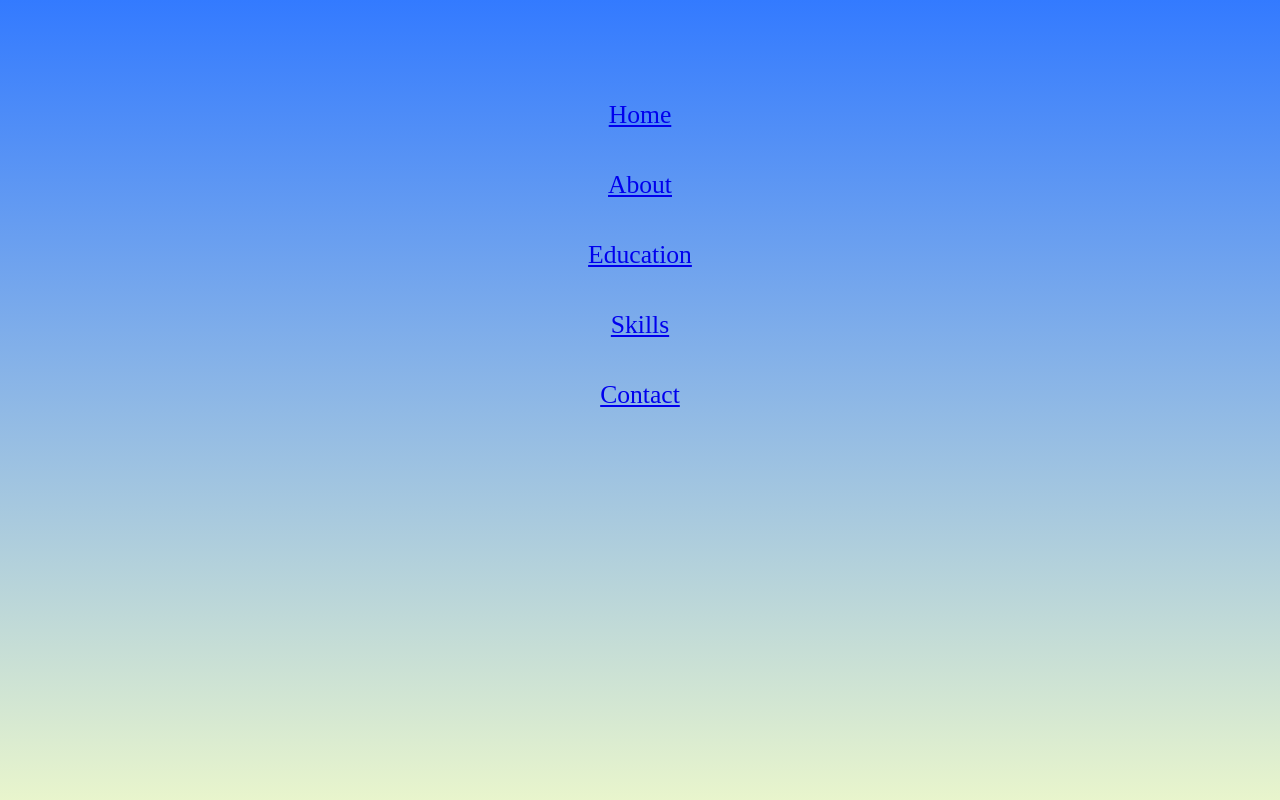
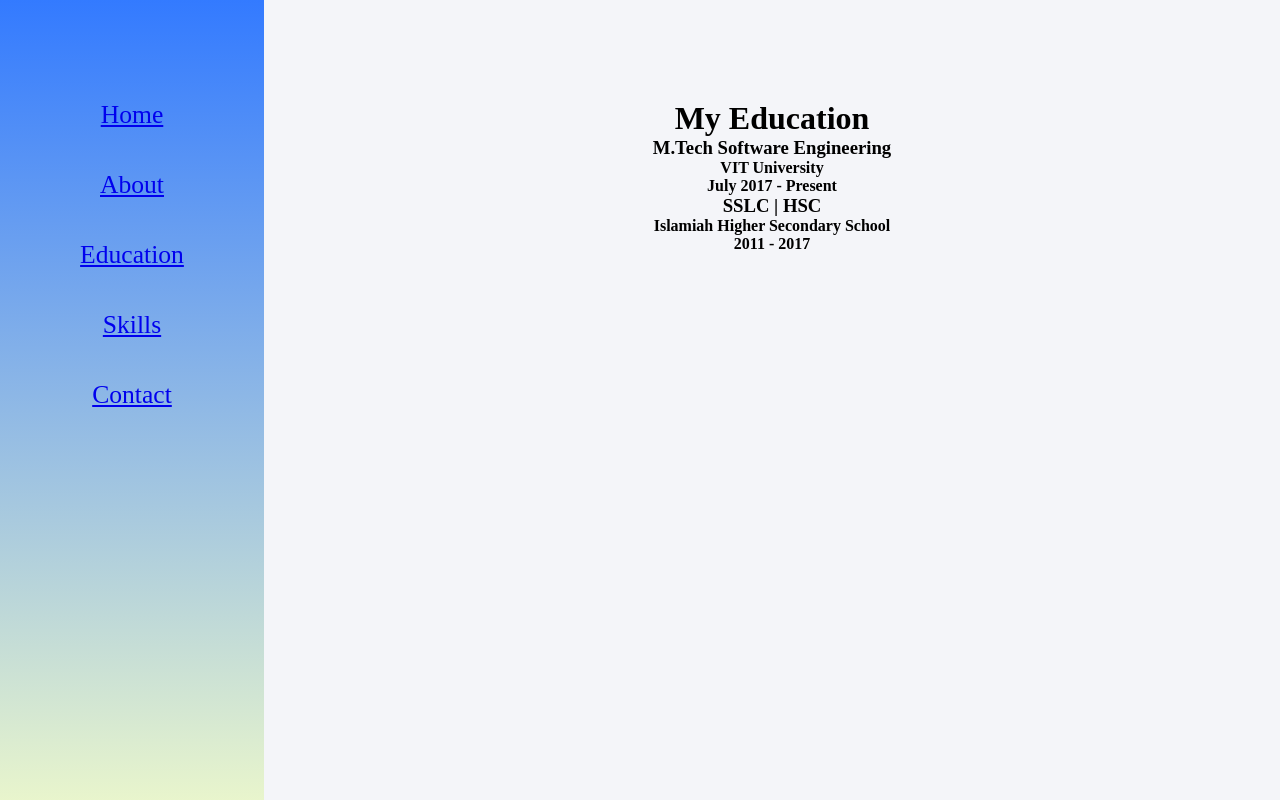
Before and after one commit to fireside68/portfolio_site, a React (Create React App) app: page /education in a window 1280 px wide. Built offline with nearby package versions, Linux system fonts and the light colour scheme.

Commit message:
Add remaining components

```diff
--- a/src/App.js
+++ b/src/App.js
@@ -1,15 +1,36 @@
 import React from 'react';
-import logo from './logo.svg';
 import './App.css';
 import { BrowserRouter as Router,
-  Route } from 'react-router-dom';
+  Route, Switch } from 'react-router-dom';
 import Navbar from './components/Navbar';
+import Home from './contents/Home';
+import About from './contents/About';
+import Education from './contents/Education';
+import Skills from './contents/Skills';
+import Contact from './contents/Contact';
 
 function App() {
   return (
     <Router>
       <div className="App">
         <Navbar />
+        <Switch>
+          <Route exact path="/">
+            <Home />
+          </Route>
+          <Route path="/about">
+            <About />
+          </Route>
+          <Route path="/education">
+            <Education />
+          </Route>
+          <Route path="/skills">
+            <Skills />
+          </Route>
+          <Route path="/contact">
+            <Contact />
+          </Route>
+        </Switch>
       </div>
     </Router>
   );
--- a/src/components/Social.js
+++ b/src/components/Social.js
@@ -0,0 +1,31 @@
+/* eslint-disable react/jsx-no-target-blank */
+import React, { Component } from "react";
+class Social extends Component {
+    render() {
+        return (
+            <div className="social">
+                <a href="https://codepen.io/fireside68" target="_blank">
+                    {" "}
+                    <i class="fab fa-codepen"> </i>
+                </a>
+                <a href="https://github.com/fireside68" target="_blank">
+                    {" "}
+                    <i class="fab fa-github"> </i>
+                </a>
+                <a href="https://Instagram.com/fireside68" target="_blank">
+                    {" "}
+                    <i class="fab fa-instagram"> </i>
+                </a>
+                <a href="https://www.facebook.com" target="_blank">
+                    {" "}
+                    <i class="fab fa-facebook-f"> </i>
+                </a>
+                <a href="https://www.linkedin.com" target="_blank">
+                    {" "}
+                    <i class="fab fa-linkedin-in"> </i>
+                </a>
+            </div>
+        );
+    }
+}
+export default Social;
--- a/src/components/Widecard.js
+++ b/src/components/Widecard.js
@@ -0,0 +1,17 @@
+import React, { Component } from "react";
+class Widecard extends Component {
+  render() {
+    return (
+      <div class="widecard">
+        <div class="compdet">
+          <h3> {this.props.title} </h3>
+          <h4 class="secondtext"> {this.props.where} </h4>
+          <h4 class="secondtext">
+            {this.props.from} - {this.props.to}
+          </h4>
+        </div>
+      </div>
+    );
+  }
+}
+export default Widecard;
--- a/src/contents/About.js
+++ b/src/contents/About.js
@@ -0,0 +1,23 @@
+import React, { Component } from 'react';
+class About extends Component {
+    render() {
+        return (
+            <div className="condiv">
+                <h1 className="subtopic">About Me</h1>
+                <h4>Hey there,</h4>
+                <h1>I'm Abdul Wahid Naafi</h1>
+                <h3>Full Stack Web <u>Developer</u> | UI/UX <u>Designer</u></h3>
+                <br></br>
+                <p>I started my journey in the world of computers from an young age,
+                now I’m 20 years old, Pursuing my Software Engineering Degree in
+                VIT University Vellore.  Web development is my center of interest, i always
+                love the idea of cross-platform development, 1-n one code base deploy into almost
+                any platform, which web technology like Javascript enables me to do. I also like
+                creating Interactive UI components for better UX  and share those desgin and codes
+                to the world through Github, Codepen and Instagram.
+                </p>
+            </div>
+        )
+    }
+}
+export default About
--- a/src/contents/Contact.js
+++ b/src/contents/Contact.js
@@ -0,0 +1,15 @@
+import React, { Component } from 'react';
+import Social from '../components/Social';
+class Contact extends Component {
+    render() {
+        return (
+            <div className="condiv">
+                <h1 className="subtopic">Contact Me</h1>
+                <h3>Email  :   naafi96@gmail.com</h3>
+                <h3>Instagram   :   @iam_naafi</h3>
+                <Social />
+            </div>
+        )
+    }
+}
+export default Contact
--- a/src/contents/Education.js
+++ b/src/contents/Education.js
@@ -0,0 +1,24 @@
+import React, { Component } from "react";
+import Widecard from "../components/Widecard";
+class Education extends Component {
+  render() {
+    return (
+      <div className="condiv">
+        <h1 className="subtopic"> My Education </h1>
+        <Widecard
+          title="M.Tech Software Engineering"
+          where="VIT University"
+          from="July 2017"
+          to="Present"
+        />
+        <Widecard
+          title="SSLC | HSC"
+          where="Islamiah Higher Secondary School"
+          from="2011"
+          to="2017"
+        />
+      </div>
+    );
+  }
+}
+export default Education;
--- a/src/contents/Home.js
+++ b/src/contents/Home.js
@@ -0,0 +1,23 @@
+import React, { Component } from "react";
+import ReactTypingEffect from "react-typing-effect";
+import Social from "../components/Social";
+import profilepic from "../img/20200623_120821.jpg";
+
+class Home extends Component {
+  render() {
+    return (
+      <div className="condiv home">
+        <img src={profilepic} alt="" className="profilepic"></img>
+        <ReactTypingEffect
+          className="typingeffect"
+          text={["I am Cedric Johnson", "I am a web developer"]}
+          speed={100}
+          eraseDelay={700}
+        />
+        <Social />
+      </div>
+    );
+  }
+}
+
+export default Home;
--- a/src/contents/Skills.js
+++ b/src/contents/Skills.js
@@ -0,0 +1,22 @@
+import React, { Component } from 'react'
+class Skills extends Component {
+    constructor(props) {
+        super();
+        this.state = {
+            'myskills': ['HTML', 'CSS', 'JS', 'PHP', 'REACT JS', 'FIREBASE', 'MIT APP']
+        };
+    }
+    render() {
+        return (
+            <div className="condiv skills">
+                <h1 className="subtopic">My Skills</h1>
+                <ul>
+                    {this.state.myskills.map((value) => {
+                        return <li>{value}</li>
+                    })}
+                </ul>
+            </div>
+        )
+    }
+}
+export default Skills
```
